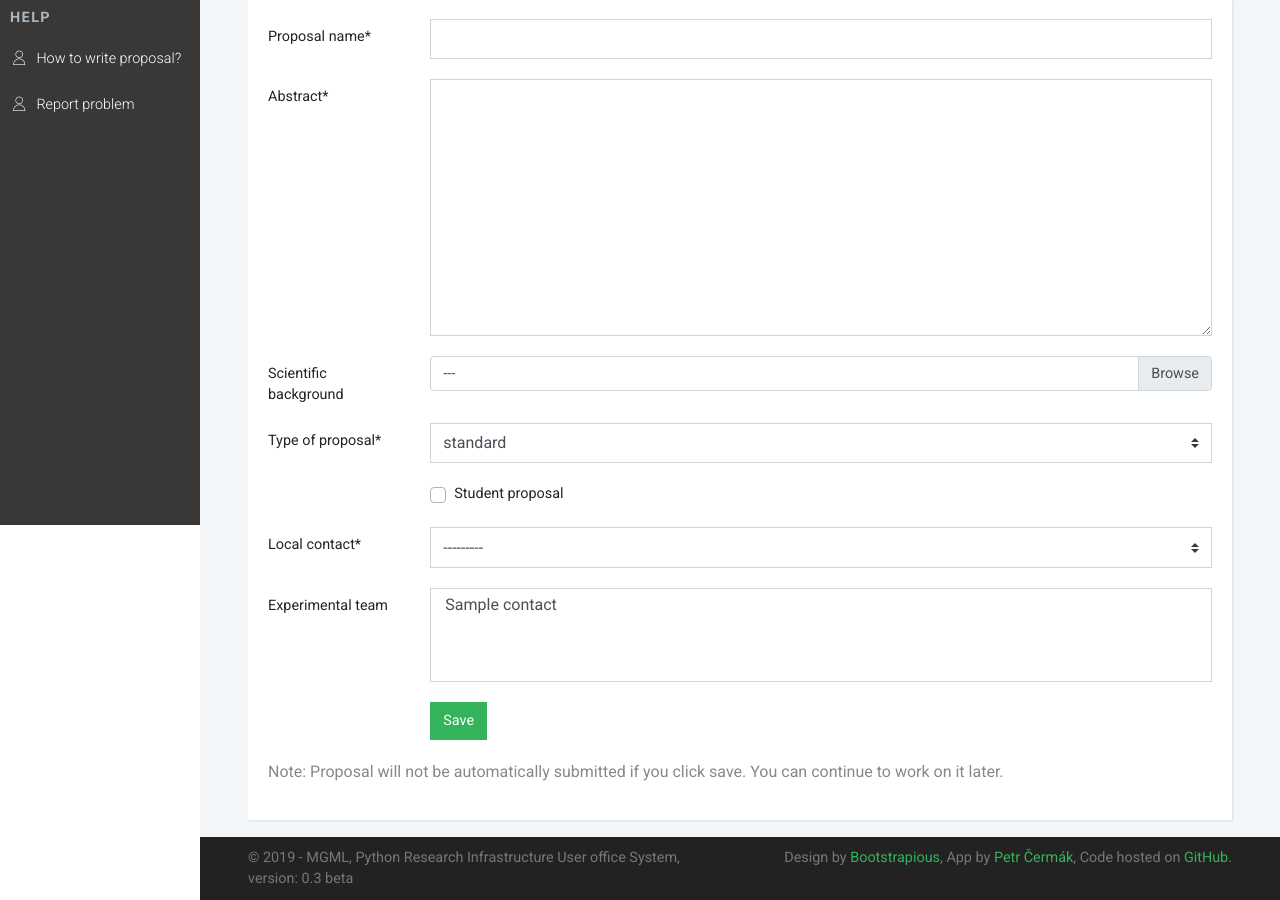
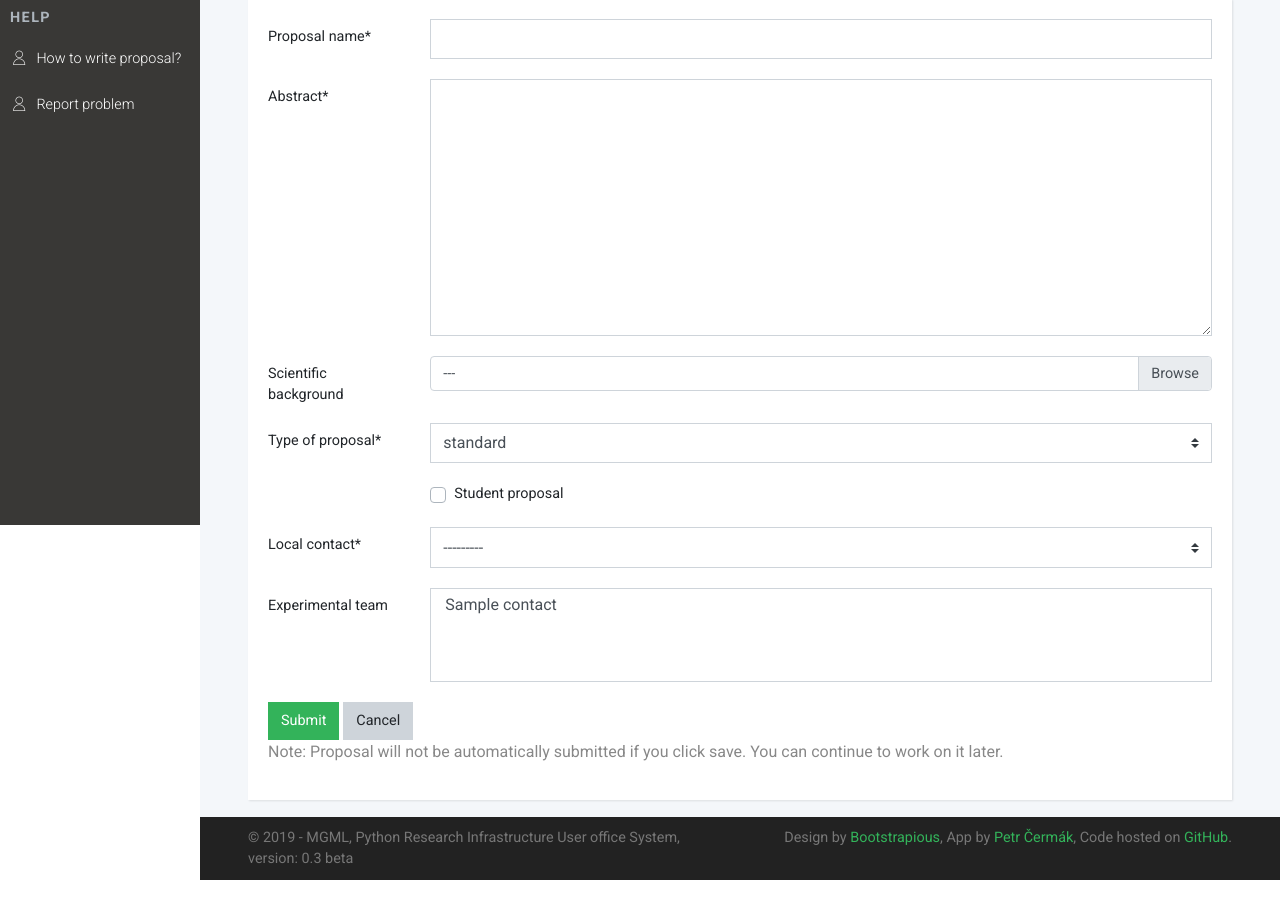
Before and after one commit to me2d09/prius, a Django app: page /proposals/create/ in a window 1280 px wide. Shown: the part 275-1175 px from the top of the page. Run offline with Django 3.2, Linux system fonts and the light colour scheme; tables that the repository leaves empty hold one stand-in row (values such as "Sample post"); some libraries are stand-ins or nearby versions.

Commit message:
Fix of supervisor javascript + add cancel button to the edit of proposal

```diff
--- a/app/forms.py
+++ b/app/forms.py
@@ -10,7 +10,7 @@ from .models import Proposals, Instruments, Contacts, Affiliations, Countries, I
 from .models import InstrumentParameterSets, InstrumentParameters, ParameterValues, Samples, SamplePhotos, SampleRemarks
 from .models import Publications, Experiments, Slots, Status
 from crispy_forms.helper import FormHelper
-from crispy_forms.layout import Submit
+from crispy_forms.layout import Layout, Submit, HTML, Fieldset, ButtonHolder
 from dal import autocomplete
 from django.http import Http404
 
@@ -175,8 +175,16 @@ class ProposalsForm(forms.ModelForm):
         self.helper.form_method = 'post'
         self.helper.field_class = 'col-sm-10'
         self.helper.label_class = 'col-sm-2'
-
-        self.helper.add_input(Submit('submit', 'Save'))
+        self.helper.layout = Layout(
+            Fieldset(
+                None, 'name', 'abstract', 'scientific_bg', 'proposaltype', 'student', 'supervisor', 'local_contact', 'coproposers'
+            ),
+            ButtonHolder(
+                Submit('submit', 'Submit', css_class='button white'),
+                HTML("""<a role="button" class="btn btn-default"
+                        href="{% url "app_proposals_detail" object.slug %}">Cancel</a>"""),
+            )
+        )
 
         self.fields['local_contact'].widget.attrs = {
             'data-theme': 'bootstrap4',
--- a/app/templates/proposal/form.html
+++ b/app/templates/proposal/form.html
@@ -30,7 +30,7 @@
         $("#"+divId).toggle(500);
         }
     $(document).ready(function () {
-        if (!$("#id_student").checked)
+        if (!$("#id_student").is(":checked"))
         {
             $("#div_id_supervisor").hide(0);
         }
```
